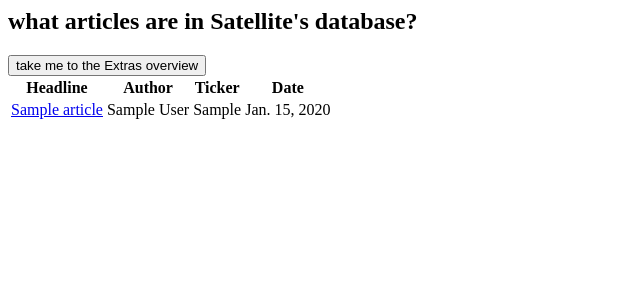
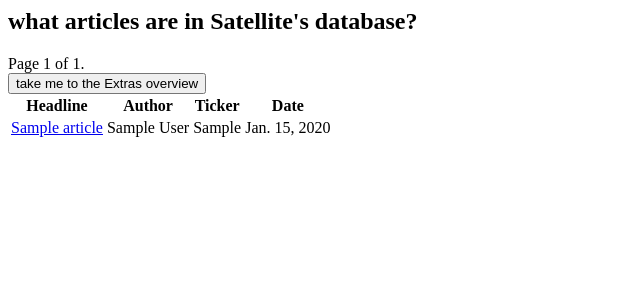
Before and after one commit to ellenbowman/Satellite, a Django app: page /sol/articles_vomit/ in a window 1280 px wide. Shown: the top 300 px of the page, without its empty margins (0-640 px from the left). Run offline with Django 3.2, Linux system fonts and the light colour scheme; tables that the repository leaves empty hold one stand-in row (values such as "Sample post").

Commit message:
articles v2 progress: introduce pagination! display all articles, but only 30 on a page at a time.

```diff
--- a/content_satellite/satellite/templates/satellite/index_of_articles.html
+++ b/content_satellite/satellite/templates/satellite/index_of_articles.html
@@ -29,6 +29,25 @@
 	</div>
 
 
-	<a href='/sol/extras/'><button type='button'>take me to the Extras overview</button></a>
+	<div class="pagination">
+	    <span class="step-links">
+	        {% if articles.has_previous %}
+	            <a href="?page={{ articles.previous_page_number }}">previous</a>
+	        {% endif %}
+
+	        <span class="current">
+	            Page {{ articles.number }} of {{ articles.paginator.num_pages }}.
+	        </span>
+
+	        {% if articles.has_next %}
+	            <a href="?page={{ articles.next_page_number }}">next</a>
+	        {% endif %}
+	    </span>
+	</div>
+
+	<div>
+		<a href='/sol/extras/'><button type='button'>take me to the Extras overview</button></a>
+	</div>
+</div>
 </body>
 </html>
--- a/content_satellite/satellite/views_samples.py
+++ b/content_satellite/satellite/views_samples.py
@@ -1,3 +1,4 @@
+from django.core.paginator import Paginator, EmptyPage, PageNotAnInteger
 from django.shortcuts import render
 from django.http import HttpResponse
 from models import Article, Service
@@ -96,10 +97,30 @@ def grand_vision_articles(request):
 	if a ticker is detected in the request's GET or POST dictionary, then filters to articles on that ticker
 	"""
 
-	# let's sort the articles by descending date (most recent first), and take just the first 30
-	articles = Article.objects.all().order_by('-date_pub')[:30]
+	# let's sort the articles by descending date (most recent first)
+	articles = Article.objects.all().order_by('-date_pub')
+
+	# introduce django's built-in pagination!! let each page show 30 articles
+	# https://docs.djangoproject.com/en/1.7/topics/pagination/
+	paginator = Paginator(articles, 30)
+
+	# let's see if the query string already has a value for which
+	# page we should show (eg: '/sol/articles_vomit/?page=4')
+	# this could be introduced by the user or by a link on our page
+	page_num = request.GET.get('page')
+
+	try:
+		articles_subset = paginator.page(page_num)
+	except PageNotAnInteger:
+		# page is not an integer; let's show the first page of results
+		articles_subset = paginator.page(1)
+	except EmptyPage:
+		# the user asked for a page way beyond what we have available;
+		# let's show the last page of articles, which we can calculate
+		# with paginator.num_pages
+		articles_subset = paginator.page(paginator.num_pages)
 
 	dictionary_of_values = {
-		'articles': articles
+		'articles': articles_subset
 	}
 	return render(request, 'satellite/index_of_articles.html', dictionary_of_values)
```
